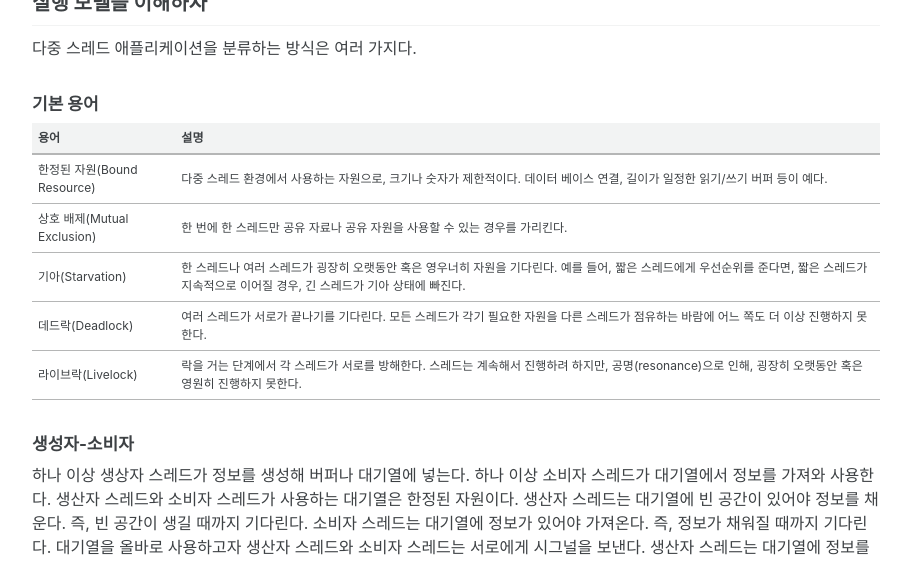
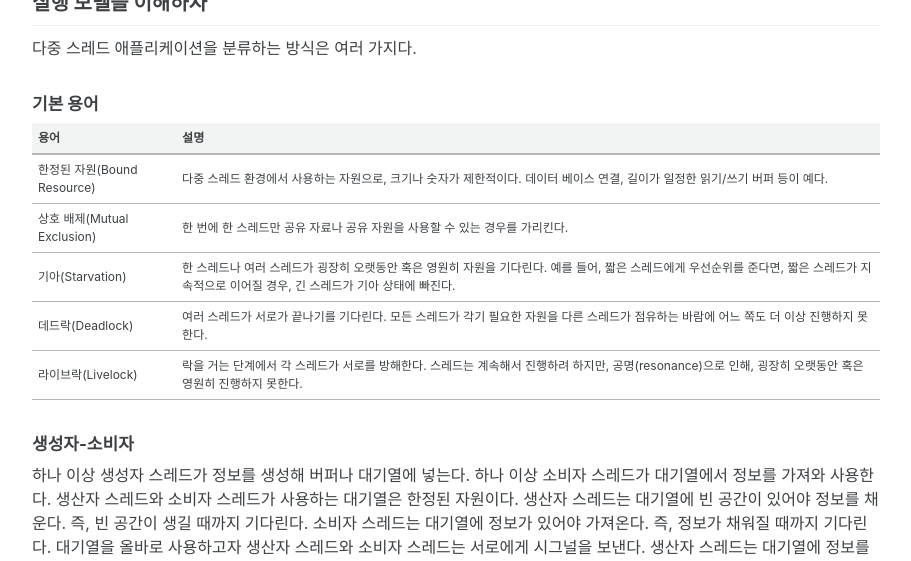
Before and after one commit to cys779988/cys779988.github.io, a Jekyll site: the page built from _posts/2022-09-19-cleanCode13.md, in a window 1280 px wide and 900 px high, scrolled down 1896 px. Shown: the top 561 px of the window, without its empty margins (184-1095 px from the left). Built offline with Jekyll 4.4.1, drawn with Linux system fonts in a browser that asks for light colours; cached includes are drawn as plain includes; comment, search, counter and statistics services are not loaded; some of the changed text lies outside the part shown.

Commit message:
Edit post

```diff
--- a/_posts/2022-09-19-cleanCode13.md
+++ b/_posts/2022-09-19-cleanCode13.md
@@ -63,12 +63,12 @@ java.util.concurrent 패키지가 제공하는 클래스는 다중 스레드 환
 ---- | ----
 한정된 자원(Bound Resource) | 다중 스레드 환경에서 사용하는 자원으로, 크기나 숫자가 제한적이다. 데이터 베이스 연결, 길이가 일정한 읽기/쓰기 버퍼 등이 예다.
 상호 배제(Mutual Exclusion) | 한 번에 한 스레드만 공유 자료나 공유 자원을 사용할 수 있는 경우를 가리킨다.
-기아(Starvation) | 한 스레드나 여러 스레드가 굉장히 오랫동안 혹은 영우너히 자원을 기다린다. 예를 들어, 짧은 스레드에게 우선순위를 준다면, 짧은 스레드가 지속적으로 이어질 경우, 긴 스레드가 기아 상태에 빠진다.
+기아(Starvation) | 한 스레드나 여러 스레드가 굉장히 오랫동안 혹은 영원히 자원을 기다린다. 예를 들어, 짧은 스레드에게 우선순위를 준다면, 짧은 스레드가 지속적으로 이어질 경우, 긴 스레드가 기아 상태에 빠진다.
 데드락(Deadlock) | 여러 스레드가 서로가 끝나기를 기다린다. 모든 스레드가 각기 필요한 자원을 다른 스레드가 점유하는 바람에 어느 쪽도 더 이상 진행하지 못한다.
 라이브락(Livelock) | 락을 거는 단계에서 각 스레드가 서로를 방해한다. 스레드는 계속해서 진행하려 하지만, 공명(resonance)으로 인해, 굉장히 오랫동안 혹은 영원히 진행하지 못한다.
 
 #### 생성자-소비자
-하나 이상 생상자 스레드가 정보를 생성해 버퍼나 대기열에 넣는다. 하나 이상 소비자 스레드가 대기열에서 정보를 가져와 사용한다. 생산자 스레드와 소비자 스레드가 사용하는 대기열은 한정된 자원이다. 생산자 스레드는 대기열에 빈 공간이 있어야 정보를 채운다. 즉, 빈 공간이 생길 때까지 기다린다. 소비자 스레드는 대기열에 정보가 있어야 가져온다. 즉, 정보가 채워질 때까지 기다린다. 대기열을 올바로 사용하고자 생산자 스레드와 소비자 스레드는 서로에게 시그널을 보낸다. 생산자 스레드는 대기열에 정보를 채운 다음 소비자 스레드에게 "대기열에 정보가 있다"는 시그널을 보낸다. 소비자 스레드는 대기열에서 정보를 읽어들인 후 "대기열에 빈 공간이 있다"는 시그널을 보낸다. 따라서 잘못 하면 생산자 스레드와 소비자 스레드가 둘다 진행 가능함에도 불구하고 동시에 서로에게서 시그널을 기다릴 가능성이 존재한다.
+하나 이상 생성자 스레드가 정보를 생성해 버퍼나 대기열에 넣는다. 하나 이상 소비자 스레드가 대기열에서 정보를 가져와 사용한다. 생산자 스레드와 소비자 스레드가 사용하는 대기열은 한정된 자원이다. 생산자 스레드는 대기열에 빈 공간이 있어야 정보를 채운다. 즉, 빈 공간이 생길 때까지 기다린다. 소비자 스레드는 대기열에 정보가 있어야 가져온다. 즉, 정보가 채워질 때까지 기다린다. 대기열을 올바로 사용하고자 생산자 스레드와 소비자 스레드는 서로에게 시그널을 보낸다. 생산자 스레드는 대기열에 정보를 채운 다음 소비자 스레드에게 "대기열에 정보가 있다"는 시그널을 보낸다. 소비자 스레드는 대기열에서 정보를 읽어들인 후 "대기열에 빈 공간이 있다"는 시그널을 보낸다. 따라서 잘못 하면 생산자 스레드와 소비자 스레드가 둘다 진행 가능함에도 불구하고 동시에 서로에게서 시그널을 기다릴 가능성이 존재한다.
 
 #### 읽기-쓰기
 읽기 스레드를 위한 주된 정보원으로 공유 자원을 사용하지만, 쓰기 스레드가 이 공유 자원을 이따금 갱신한다고 하자. 이런 경우 처리율이 문제의 핵심이다. 처리율을 강조하면 기아 현상이 생기거나 오래된 정보가 쌓인다. 갱신을 허용하면 처리율에 영향을 미친다. 쓰기 스레드가 버퍼를 갱신하는 동안 읽기 스레드가 버퍼를 읽지 않으려면, 마찬가지로 읽기 스레드가 버퍼를 읽는 동안 쓰기 스레드가 버퍼를 갱신하지 않으려면, 복잡한 균형잡기가 필요하다. 대개는 쓰기 스레드가 버퍼를 오랫동안 점유하는 바람에 여러 읽기 스레드가 버퍼를 기다리느라 처리율이 떨어진다.
```
